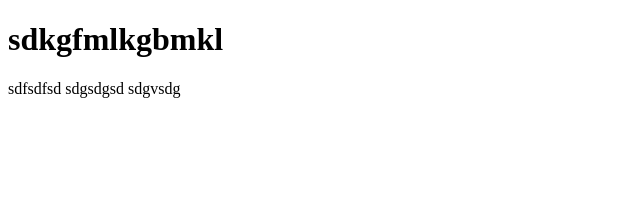
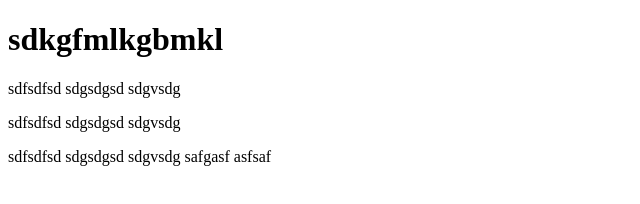
Before and after one commit to LumixGE/JsTest, a plain HTML site: page index.html in a window 1280 px wide. Shown: the whole page, without its empty margins (0-640 px from the left). Drawn offline with Linux system fonts and the light colour scheme.

Commit message:
Update index.html

```diff
--- a/index.html
+++ b/index.html
@@ -6,5 +6,7 @@
 <body>
  <h1>sdkgfmlkgbmkl</h1>
 	<p> sdfsdfsd sdgsdgsd sdgvsdg</p>
+	<p> sdfsdfsd sdgsdgsd sdgvsdg</p>
+	<p> sdfsdfsd sdgsdgsd sdgvsdg safgasf asfsaf</p>
 </body>
 </html>
```
